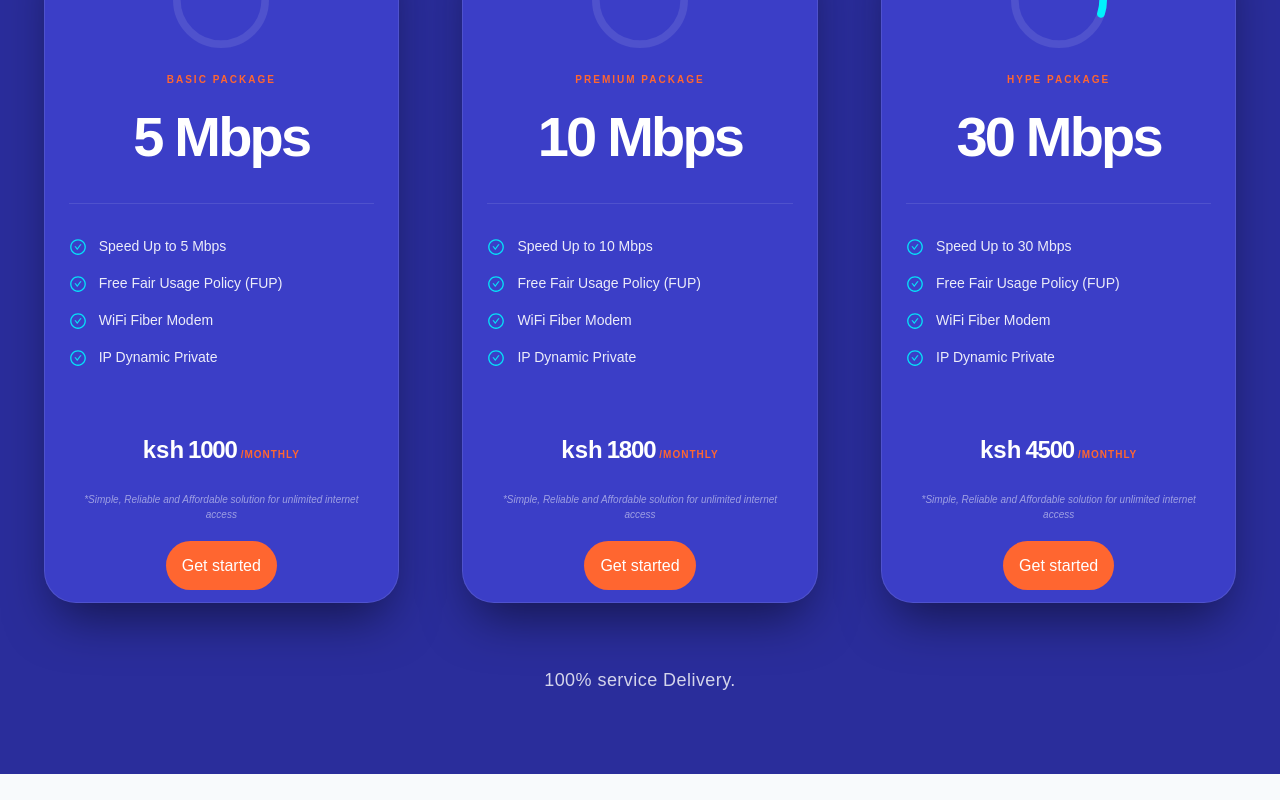
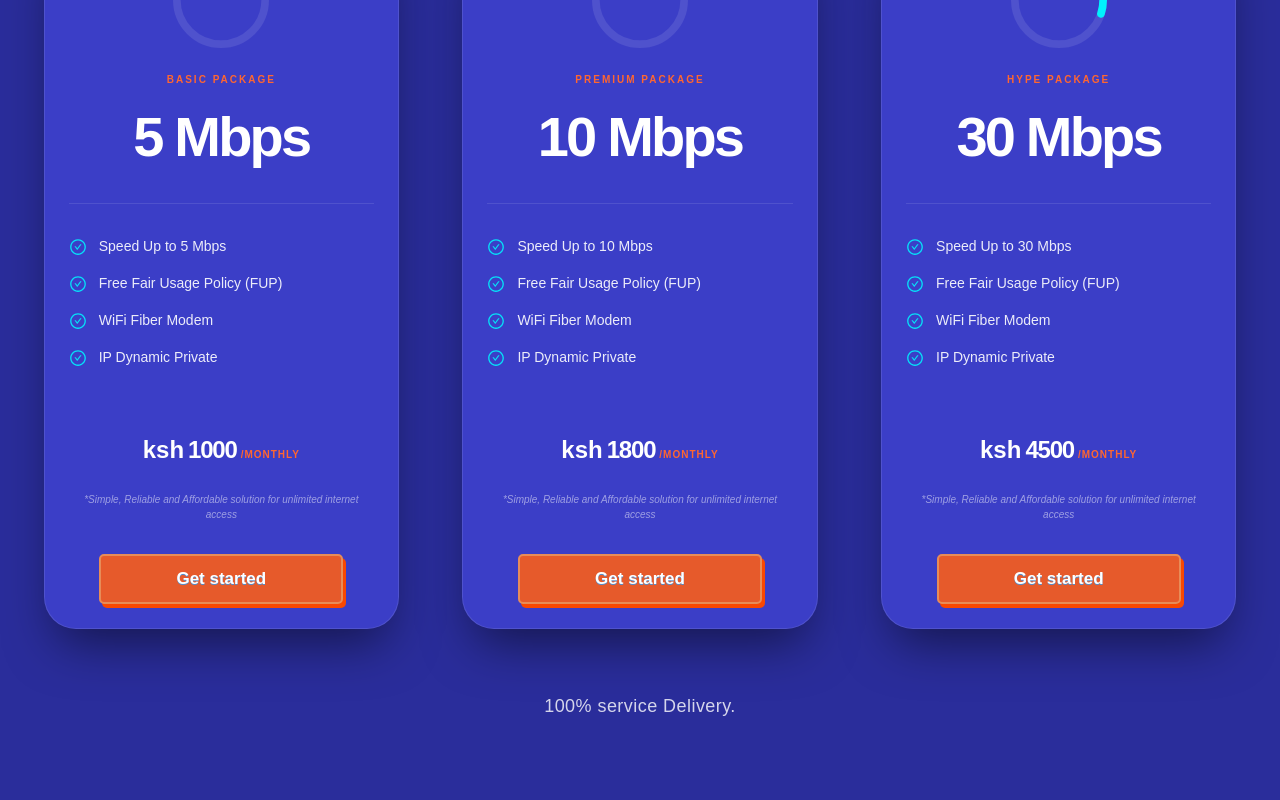
Before and after one commit to wainaina-mwangi/HomeNet, a React (Vite) app: page /plans in a window 1280 px wide. Shown: the part 521-1321 px from the top of the page. Before the commit the page ends 1295 px from the top, so only its background shows below. Built offline with nearby package versions, Linux system fonts and the light colour scheme.

Commit message:
working toaster from react toastify

```diff
--- a/index.html
+++ b/index.html
@@ -2,7 +2,7 @@
 <html lang="en">
   <head>
     <meta charset="UTF-8" />
-    <link rel="icon" type="image/svg+xml" href="/favicon.svg" />
+    <link rel="icon" type="image/svg+xml" href="/icons8-wi-fi-64.png" />
     <meta name="viewport" content="width=device-width, initial-scale=1.0" />
     <title>homenet</title>
   </head>
--- a/src/components/NotFoundPage.jsx
+++ b/src/components/NotFoundPage.jsx
@@ -55,7 +55,7 @@ function NotFoundPage() {
           <button className="notFound" onClick={notify}>
             {" "}
             <MdEmail className=" icon-logo" /> sign Up
-            <ToastContainer />
+            <ToastContainer position="top-center" />
           </button>
         </div>
       </div>
--- a/src/components/pricingCard.css
+++ b/src/components/pricingCard.css
@@ -109,7 +109,7 @@
 }
 
 .cta-button {
-  width: 70%;
+  /* width: 70%;
   background-color: #FF6630;
   color: #ffffff;
   font-weight: 700;
@@ -117,7 +117,22 @@
   border: none;
   border-radius: 9999px;
   cursor: pointer;
-  transition: all 0.2s ease;
+  transition: all 0.2s ease; */
+  box-shadow: 3px 4px 0px 0px #f84802;
+	background:linear-gradient(to bottom, #e65a2b 5%, #e65a2b 100%);
+	background-color:#e65a2b;
+	border-radius:5px;
+	border:2px solid #e78c58;
+	display:inline-block;
+	cursor:pointer;
+	color:#ffffff;
+	font-family:Arial;
+	font-size:17px;
+	font-weight:bold;
+	padding:10px 20px;
+	text-decoration:none;
+	text-shadow:0px 1px 0px #528ecc;
+
 }
 
 .cta-button:hover {
@@ -150,17 +165,6 @@
   }
 }
 
-.cta-button {
-  width: 80%;
-  background-color: #FF6630;
-  color: #ffffff;
-  font-weight: 500;
-  padding: 1rem;
-  border: none;
-  border-radius: 9999px;
-  cursor: pointer;
-  transition: all 0.2s ease;
-}
 
 @media (min-width: 768px) {
   .cta-button {
@@ -173,6 +177,8 @@
   letter-spacing: -0.05em;
   line-height: 1;
 }
+
+
 }
 
 
--- a/src/index.css
+++ b/src/index.css
@@ -10,10 +10,10 @@
   --color-brand-option: #00d4ff;
 }
 
-/* .Toastify__toast-container {
-  z-index: 9999!importatnt;
+.Toastify__toast-container {
+  z-index: 9999!important;
   position: fixed;
-} */
+}
 
 
 
```
Also changed, not shown: public/icons8-wi-fi-64.png (added).
